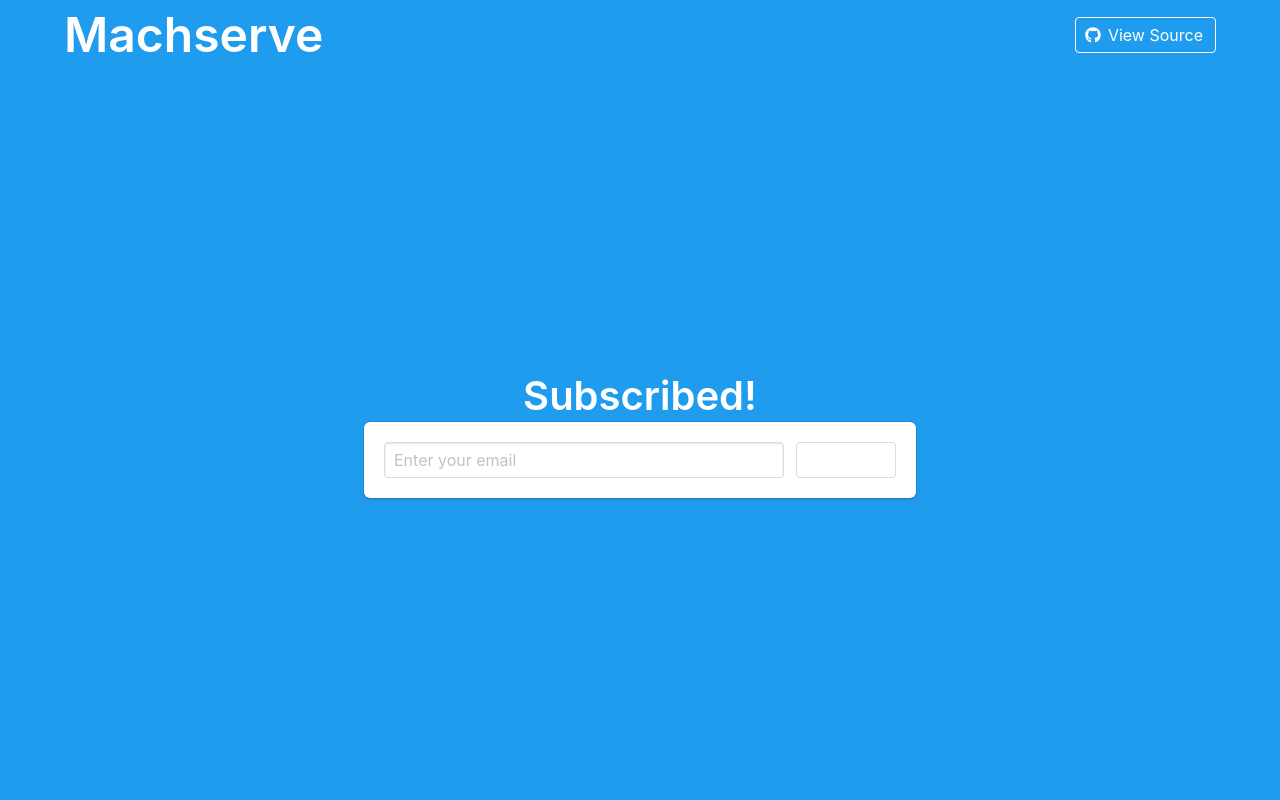
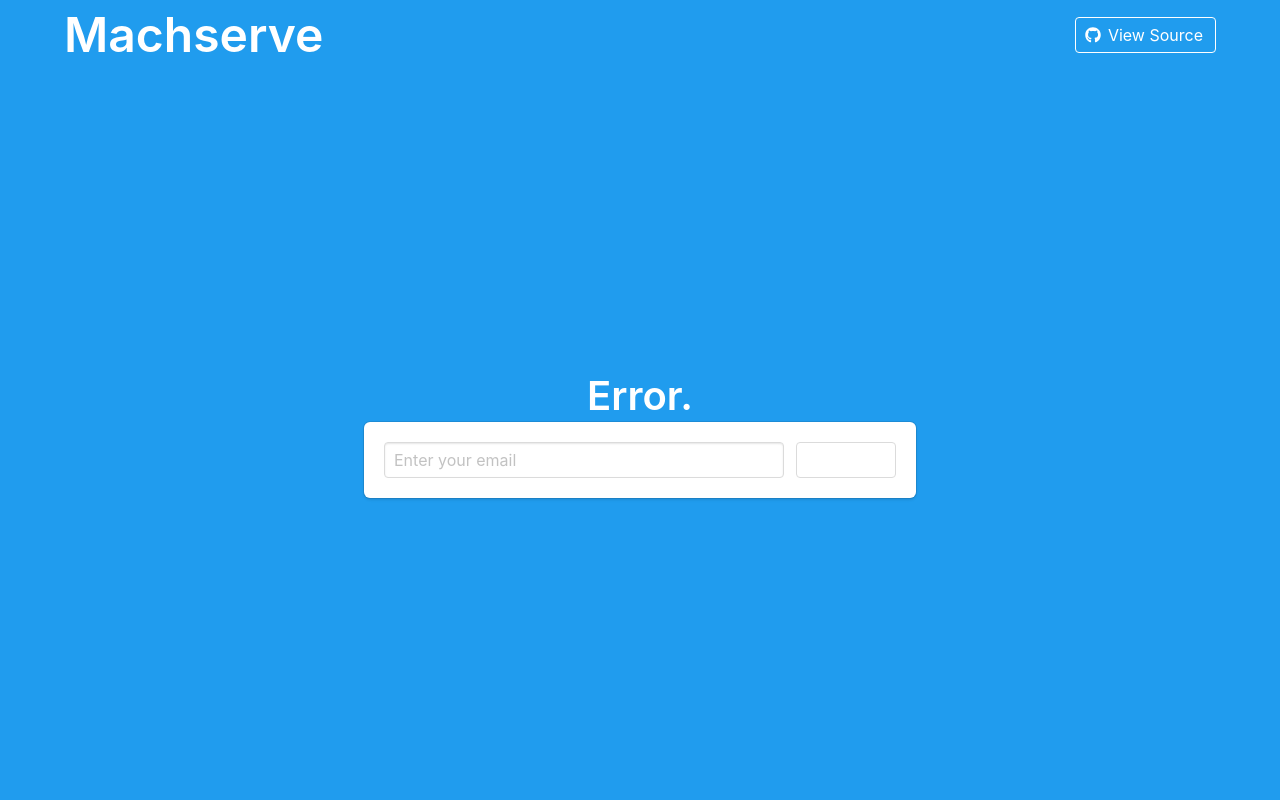
Before and after one commit to Machserve/mach-prerelease, a Python web app: template mach_prerelease/views/templates/index.jinja2 in a window 1280 px wide. Run offline with Jinja, Linux system fonts and the light colour scheme; the template is opened without the code that fills it, so the values that code supplies are empty; some libraries are stand-ins or nearby versions.

Commit message:
correct error messages

```diff
--- a/mach_prerelease/views/templates/index.jinja2
+++ b/mach_prerelease/views/templates/index.jinja2
@@ -53,9 +53,13 @@
 		<div class="hero-body">
 			<div class="container has-text-centered">
 				<div class="column is-6 is-offset-3">
-					{% if app["msg"] is not none %}
+					{% if app["msg"] is not none -%}
 					<h2 class="title is-2 is-size-4-mobile">
+						{% if app["error"] is none -%}
 						Subscribed!
+						{%- else -%}
+						Error.
+						{%- endif %}
 					</h2>
 					<h3 class="subtitle is-3 is-size-5-mobile">
 						<p> {{ app["msg"] }} </p>
@@ -69,7 +73,7 @@
 						state-of-the-art
 						machine learning implementations so you can focus on <i>your</i> use cases and <u>solve your problems</u>.
 					</h3>
-					{% endif %}
+					{%- endif %}
 					</h2>
 					<div class="box">
 						<form method="POST" action="/">
--- a/mach_prerelease/views/views.py
+++ b/mach_prerelease/views/views.py
@@ -42,7 +42,6 @@
 		"""
 		data = await request.post()
 		session = await get_session(request)
-
 		email = data.get("email")
 		unix_now = time.time()
 		datetime_now = datetime.now()
@@ -55,15 +54,18 @@
 				session["send_count"] += 1
 				session["last_send"] = unix_now
 				request.app["msg"] = flash_message.format(email=email)
+				request.app["error"] = None
 				send_text_message(text_message.format(email=email, time=datetime_now))
 				send_email(email)
 			else:
 				request.app["msg"] = "Woah! You're requesting emails too quickly."
+				request.app["error"] = True
 
 		if "send_count" not in session:
 			session["send_count"] = 1
 			session["last_send"] = unix_now
 			request.app["msg"] = flash_message.format(email=email)
+			request.app["error"] = None
 			send_text_message(text_message.format(email=email, time=datetime_now))
 			send_email(email)
 
@@ -73,6 +75,7 @@
 		print(entry)
 
 		# Insert email, time, and IP into database
+		# TODO
 
 		response = render_template("index.jinja2", request, {"session": session})
 		response.headers["Content-Language"] = "en"
```
